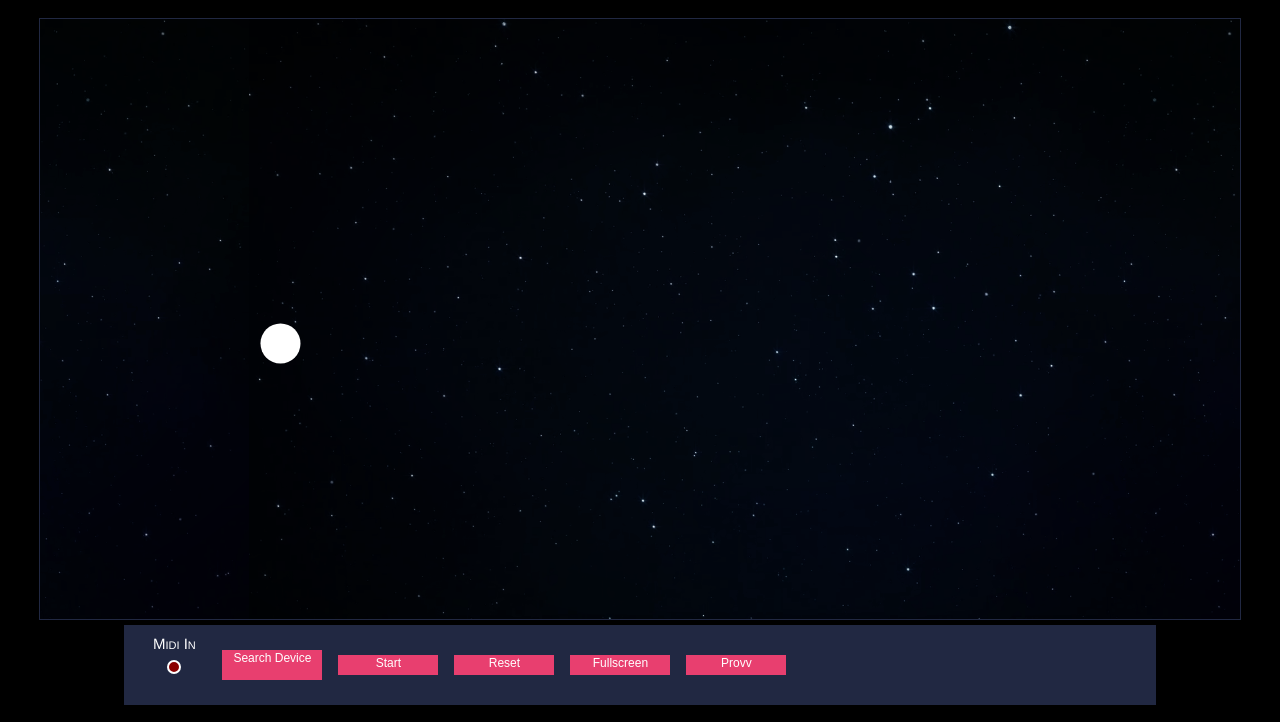
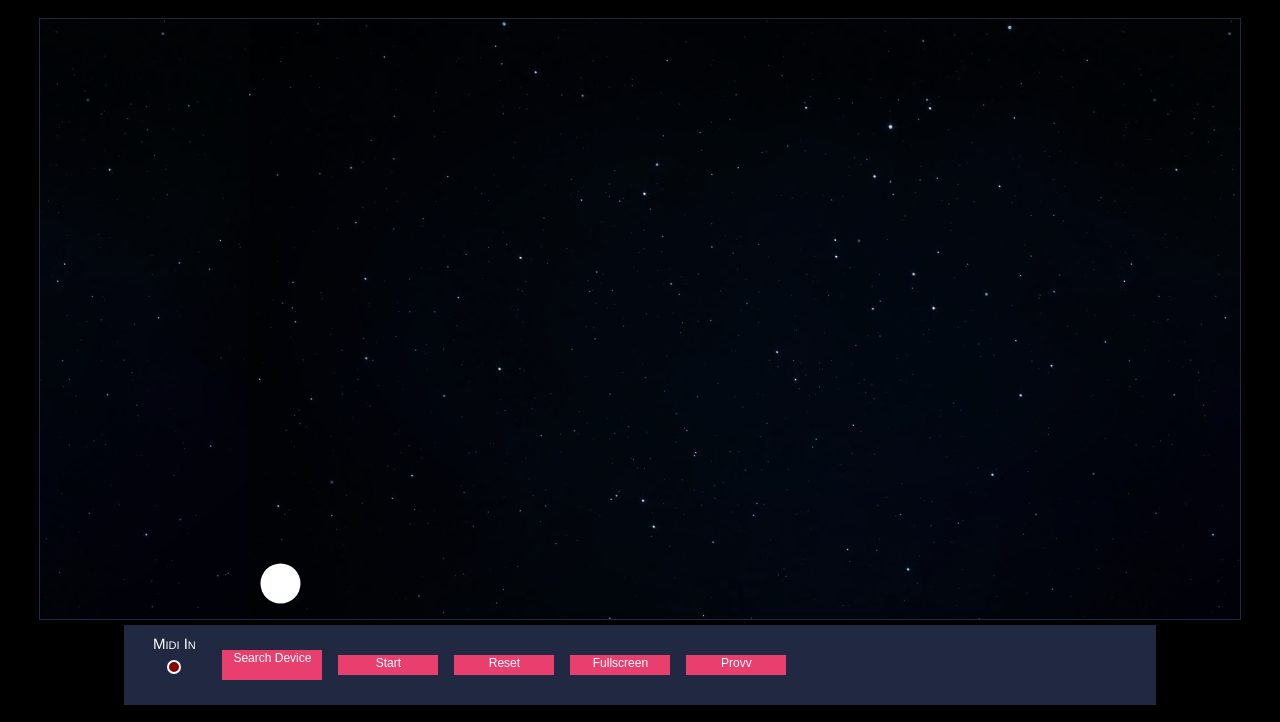
Before and after one commit to emainta/MicroSphere, a plain HTML site: page index.html in a window 1280 px wide. Both pictures are taken after a click on the button "Start". Shown: the top 722 px of the page. Drawn offline with Linux system fonts and the light colour scheme; no server answers.

Commit message:
Con variabili globali

```diff
--- a/index.html
+++ b/index.html
@@ -244,6 +244,7 @@
       </dam>
   </app>
   </body>
+  <script src="js/main.js" charset="utf-8"></script>
   <script language="javascript" type="text/javascript" src="js/script.js"></script>
   <script language="javascript" type="text/javascript" src="js/vis.js"></script>
   <script language="javascript" type="text/javascript" src="js/synth.js"></script>
--- /dev/null
+++ b/js/main.js
@@ -0,0 +1,3 @@
+var pol = 1; //posizione del polso
+var van = 0; //valore nota
+var con; //contour melodico
--- a/js/microBit.js
+++ b/js/microBit.js
@@ -6,9 +6,9 @@ var ACCEL_PERIOD = 'e95dfb24-251d-470a-a062-fa1922dfa9a8'
 var BTN_SRV = 'e95d9882-251d-470a-a062-fa1922dfa9a8'
 var BTN_A_STATE = 'e95dda90-251d-470a-a062-fa1922dfa9a8'
 var BTN_B_STATE = 'e95dda91-251d-470a-a062-fa1922dfa9a8'
-var pol = 1; //posizione del polso
-var van = 0; //valore nota
-var con; //contour melodico
+//var pol = 1; //posizione del polso
+//var van = 0; //valore nota
+//var con; //contour melodico
 var ctr = 0; //un semplice counter
 var SAF = 9;
 
--- a/js/vis.js
+++ b/js/vis.js
@@ -12,9 +12,9 @@ var clearHp=0;
 /*DATI DA Jacopo
 verticalStep: i-th step / n' step
 */
-var iStep = 12 - 12; // da -12 a +12
+var iStep = van - 12; // da -12 a +12
 var nStep = 25;
-var verticalStep = (iStep +1 ) / nStep;
+var verticalStep = - (iStep +1 ) / nStep;
 
 //Trasparenza iniziale
 canvas.style.opacity = 0;
@@ -146,7 +146,10 @@ function startCanvas() {
 //---------------------------------------
 
 function drawPotato() {
-  yp = clearHp * verticalStep; //scaling factor by jacopo
+  iStep = van - 12; // da -12 a +12
+  verticalStep = - (iStep +1 ) / nStep;
+
+  yp =  clearHp * verticalStep; //scaling factor by jacopo
   ctxP.clear(true);
   ctxP.translate(x0,y0);
   ctxP.beginPath(); //This line gave me a major headache.
```
